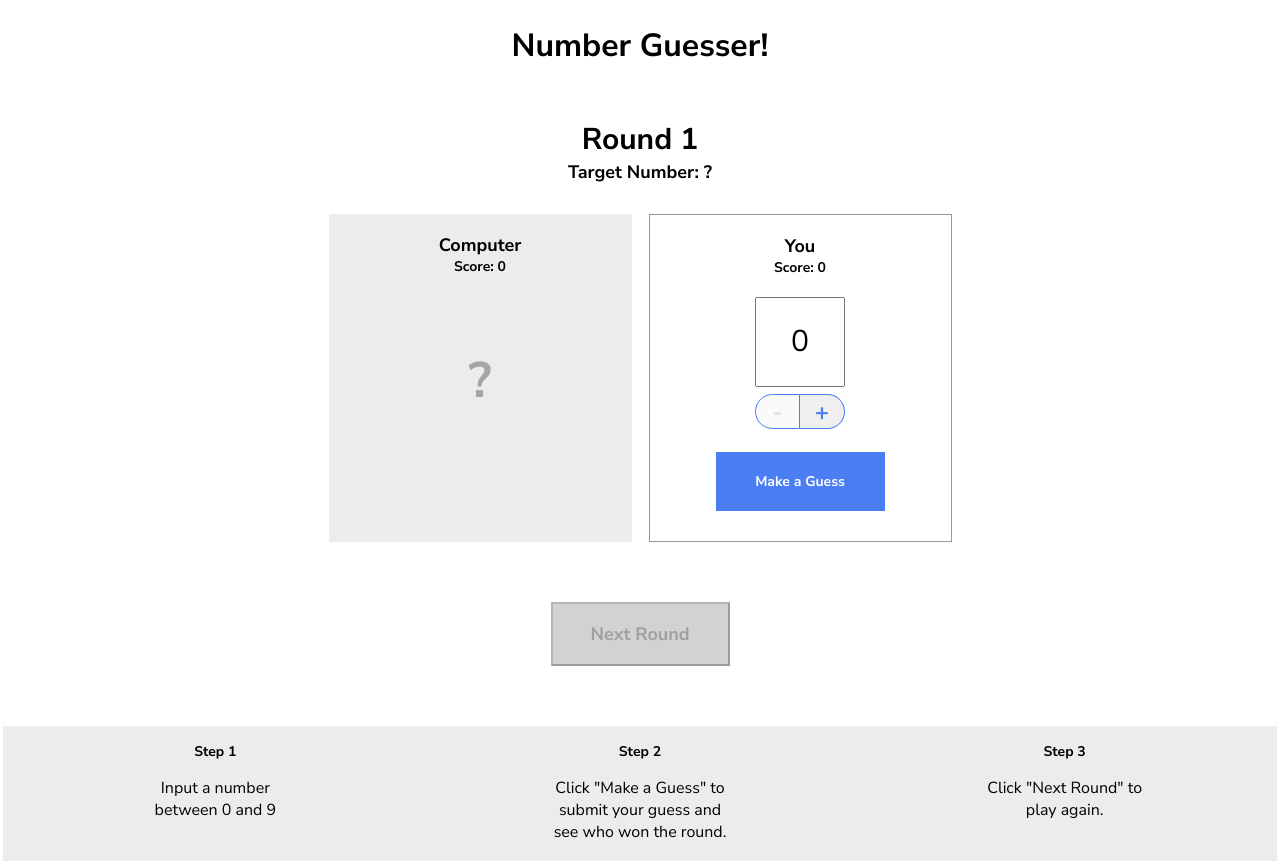
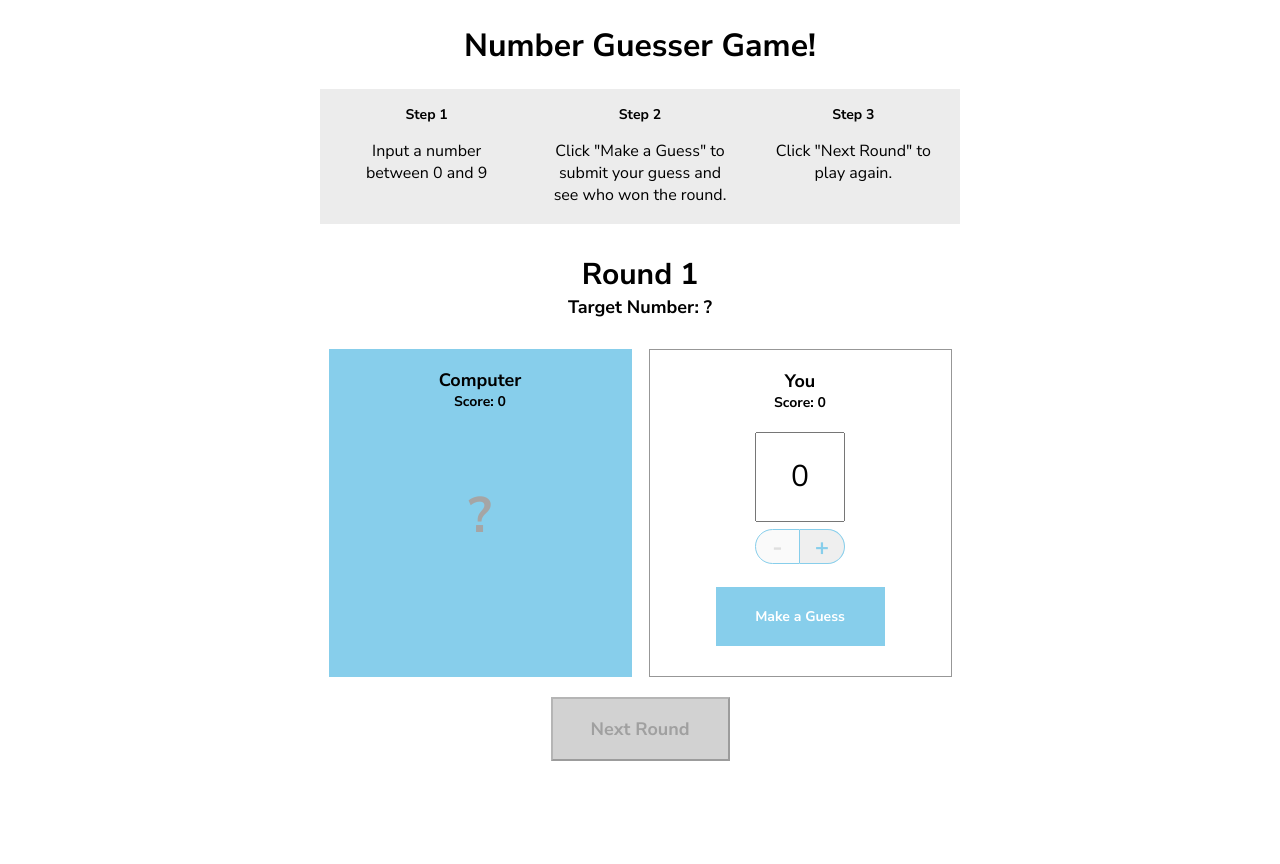
Before and after one commit to ekra26/number-guesser, a plain HTML site: page index.html in a window 1280 px wide. After the commit the page ends 824 px from the top, so only its background shows below. Drawn offline with Linux system fonts and the light colour scheme.

Commit message:
Update game presentation and style

```diff
--- a/index.html
+++ b/index.html
@@ -9,8 +9,23 @@
   <body>
     <div class="game-container">
       <header>
-        <h1>Number Guesser!</h1>
+        <h1>Number Guesser Game!</h1>
       </header>
+
+      <div class="instructions">
+        <div class="instruction">
+          <h3>Step 1</h3>
+          <p>Input a number between 0 and 9</p>
+        </div>
+        <div class="instruction">
+          <h3>Step 2</h3>
+          <p>Click "Make a Guess" to submit your guess and see who won the round.</p>
+        </div>
+        <div class="instruction">
+          <h3>Step 3</h3>
+          <p>Click "Next Round" to play again.</p>
+        </div>
+      </div>
 
       <div class="rounds">
         <p class="round-label">Round <span id="round-number">1</span></p>
@@ -46,21 +61,6 @@
 
     </div>
 
-    <div class="instructions">
-      <div class="instruction">
-        <h3>Step 1</h3>
-        <p>Input a number between 0 and 9</p>
-      </div>
-      <div class="instruction">
-        <h3>Step 2</h3>
-        <p>Click "Make a Guess" to submit your guess and see who won the round.</p>
-      </div>
-      <div class="instruction">
-        <h3>Step 3</h3>
-        <p>Click "Next Round" to play again.</p>
-      </div>
-    </div>
-
     <script src="./script.js"></script>
     <script src="./game.js"></script>
   </body>
--- a/style.css
+++ b/style.css
@@ -46,7 +46,7 @@ header {
   display: flex;
   justify-content: space-around;
   align-items: flex-start;
-  margin-bottom: 60px;
+  margin-bottom: 20px;
 }
 
 .guess-title {
@@ -77,7 +77,7 @@ header {
 }
 
 .computer-guess {
-  background-color: #ececec;
+  background-color: #87CEEB;
 }
 
 #computer-guess {
@@ -105,13 +105,13 @@ header {
 }
 
 .number-control {
-  border: solid 1px #4c7ef3;
+  border: solid 1px #87CEEB;
   display: inline-block;
   width: 45px;
   height: 35px;
   font-size: 24px;
   font-weight: 700;
-  color: #4c7ef3;
+  color: #87CEEB;
   cursor: pointer;
 }
 
@@ -137,7 +137,7 @@ header {
 }
 
 .button {
-  background-color: #4c7ef3;
+  background-color: #87CEEB;
   color: #fff;
   cursor: pointer;
 }
```
Also changed, not shown: 1 other file.
